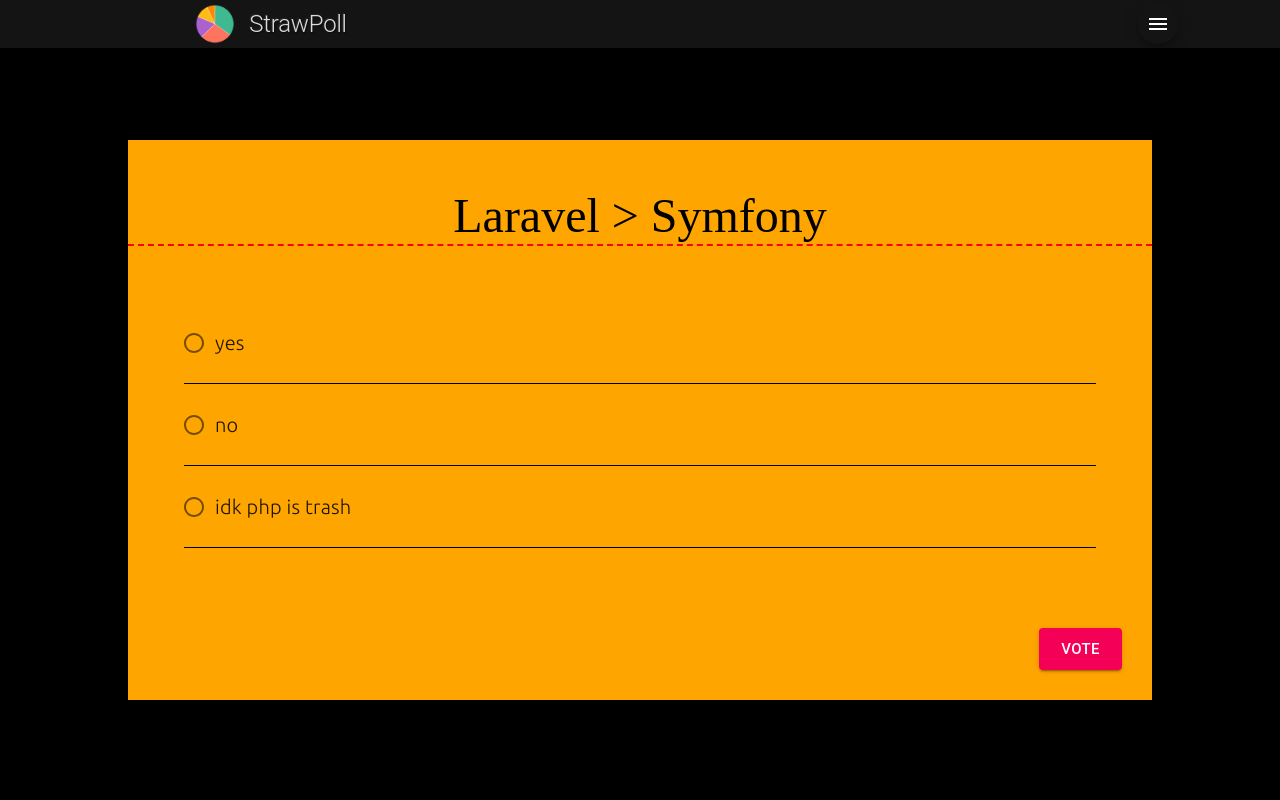
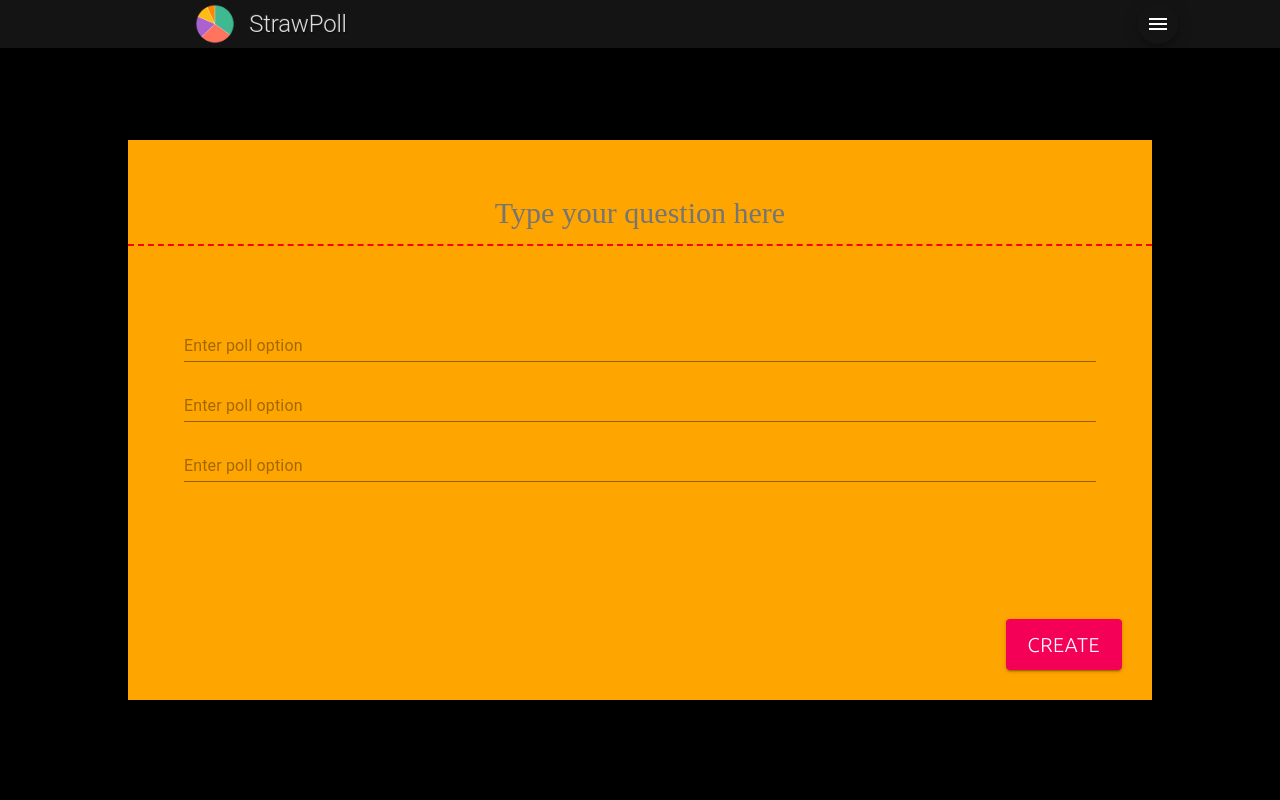
Before and after one commit to Iswenzz/Simplon-StrawPoll, a React (Create React App) app: page / in a window 1280 px wide. Shown: the top 800 px of the page. Built offline with nearby package versions, Linux system fonts and the light colour scheme; a web font is replaced by a local one.

Commit message:
Poll: style change

```diff
--- a/src/components/Poll/Poll.scss
+++ b/src/components/Poll/Poll.scss
@@ -1,9 +1,11 @@
+@import "../../Responsive";
+
 .poll {
 	position: relative;
 	background-color: orange;
 
 	#{&}-section {
-		margin: 4em;
+		margin: 4em 4em 6em;
 	}
 
 	#{&}-submit {
@@ -22,9 +24,13 @@
 		font-weight: bold;
 		color: rgb(245, 0, 87);
 		text-decoration: underline;
+
+		@include media(tablet_mobile, portrait) {
+			width: 60%;
+		}
 	}
 
-	#{&}-entry {
+	#{&}-entry-result {
 		position: relative;
 
 		div {
@@ -33,13 +39,6 @@
 			span {
 				margin: 0.33em 0;
 			}
-		}
-
-		span {
-			font-family: "Ubuntu", serif;
-			font-size: 20px;
-			justify-content: unset !important;
-			text-align: left;
 		}
 
 		&::before {
@@ -52,8 +51,32 @@
 		}
 	}
 
-	#{&}-input {
+	#{&}-entry-input {
 		margin: 2em 0 !important;
+	}
+
+	#{&}-entry-vote {
+		position: relative;
+
+		&::before {
+			content: "";
+			position: absolute;
+			bottom: 0;
+			width: 100%;
+			height: 1px;
+			background-color: black;
+		}
+
+		span {
+			margin: 0.15em 0;
+		}
+	}
+
+	span {
+		font-family: "Ubuntu", serif;
+		font-size: 20px;
+		justify-content: unset !important;
+		text-align: left;
 	}
 
 	h3 {
--- a/src/components/Poll/Poll.tsx
+++ b/src/components/Poll/Poll.tsx
@@ -184,7 +184,7 @@
 				</FormLabel>
 				<ul className={"poll-section"}>
 					{this.state.entries.map((entry: PollEntry) => (
-						<li className={"poll-entry"} key={entry.name}>
+						<li className={"poll-entry-result"} key={entry.name}>
 							<Grid component={"div"} container justify={"space-between"}
 								  alignItems={"center"} direction={"row"}>
 								<Typography variant={"h5"} component={"span"}>
@@ -210,7 +210,7 @@
 				</FormLabel>
 				<ul className={"poll-section"} ref={this.state.registerList}>
 					{this.state.entries.map((entry: PollEntry, index: number) => (
-						<li key={index} className={"poll-input"}>
+						<li key={index} className={"poll-entry-input"}>
 							<TextField fullWidth color={"secondary"} placeholder={"Enter poll option"}
 									   onChange={this.onOptionChange.bind(this)} />
 						</li>
@@ -234,7 +234,7 @@
 							onChange={this.voteChange.bind(this)}>
 					<ul>
 						{this.state.entries.map((entry: PollEntry, index: number) => (
-							<li className={"poll-entry"} key={entry.name}>
+							<li className={"poll-entry-vote"} key={entry.name}>
 								<FormControlLabel value={index.toString()} control={<Radio />} label={entry.name} />
 							</li>
 						))}
--- a/src/containers/Home/PollCreation/PollCreation.tsx
+++ b/src/containers/Home/PollCreation/PollCreation.tsx
@@ -10,7 +10,7 @@
 		return (
 			<Grid className={"pollcreation"} container direction={"column"}
 				  justify={"center"} alignItems={"center"}>
-				<Poll className={"pollcreation-poll"} name={"Laravel > Symfony"} statut={PollStatut.VOTE}
+				<Poll className={"pollcreation-poll"} name={"Laravel > Symfony"} statut={PollStatut.REGISTER}
 					  entries={[{name: "yes"}, {name: "no"}, {name: "idk php is trash"}]} />
 			</Grid>
 		);
```
